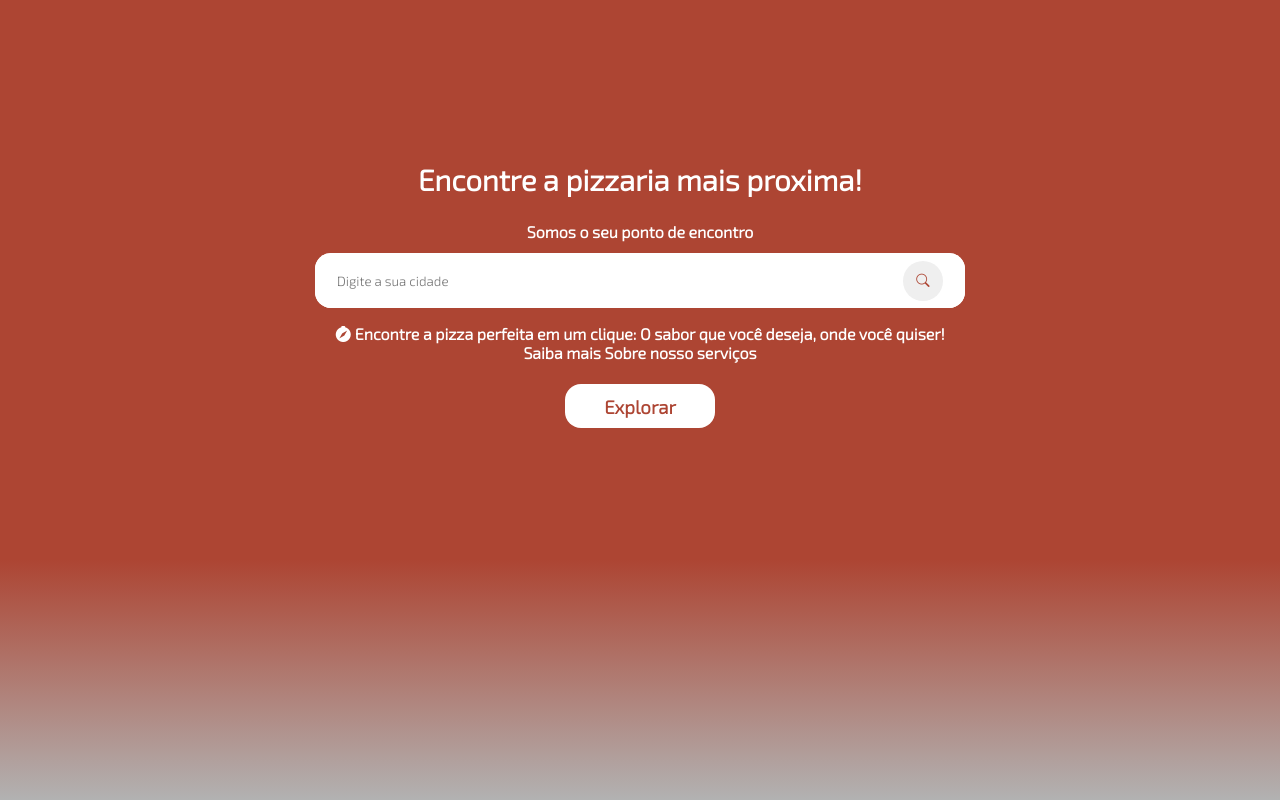
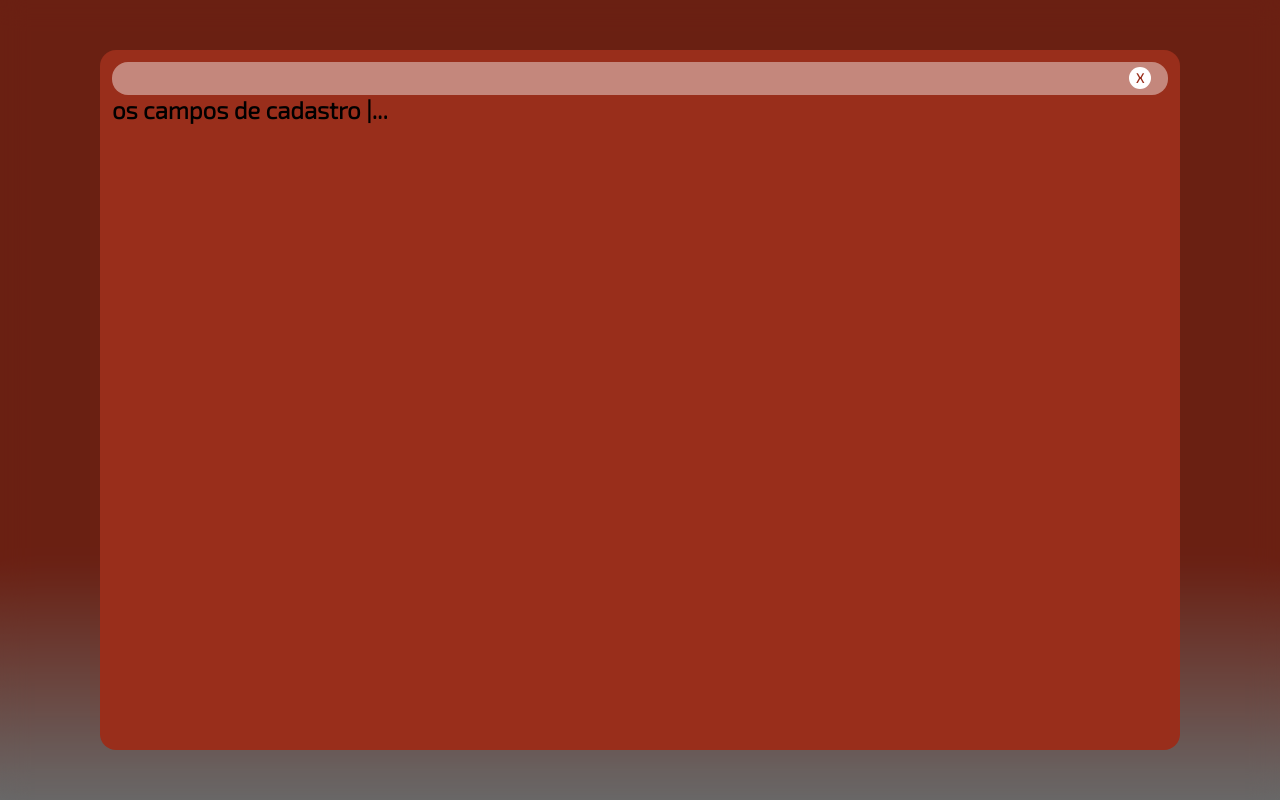
Before and after one commit to brendo-gomes-santana/PizzaMap, a plain HTML site: page site/index.html in a window 1280 px wide. Drawn offline with nearby package versions, Linux system fonts and the light colour scheme.

Commit message:
Tela de cadastro... Incompleta
Cadastro!

```diff
--- /dev/null
+++ b/site/css/modal.css
@@ -0,0 +1,38 @@
+.modalWindow{
+    width: 100%;
+    height: 100%;
+    background-color: var(--opacity--);
+    backdrop-filter: blur(13px);
+    position: fixed;
+    top: 0%;
+    left: 0%;
+    display: flex;
+    align-items: center;
+    justify-content: center;
+}
+.cadastroContainer{
+    padding: 12px;
+    background-color: var(--base--);
+    position: relative;
+    width: calc(100% - 200px);
+    height: calc(100% - 100px);
+    border-radius: 16px;
+    margin: auto;
+}
+.cadastroContainer > .top{
+    padding: 5px;
+    height: 33px;
+    background-color: var(--branca-2--);
+    border-radius: 16px;
+}
+.closeBtn{
+    margin-right: 12px;
+    width: 22px;
+    height: 22px;
+    float: right;
+    border-radius: 50%;
+    border: none;
+    color: var(--base--);
+    font-weight: bolder;
+    background-color: var(--branca--);
+}
--- a/site/css/style.css
+++ b/site/css/style.css
@@ -10,8 +10,10 @@
 :root{
     --fontePrimary--:'Exo 2', 'Roboto', sans-serif;
     --branca--:#fff;
-    --base--:#ad4533;
-    --darck--:#0000004d;
+    --branca-2--:#ffffff6c;
+    --base--:#992e1b;
+    --darck--:#13121271;
+    --opacity--:#0000004d;
 }
 ul{
     list-style: none;
--- a/site/index.html
+++ b/site/index.html
@@ -6,6 +6,7 @@
   <link rel="stylesheet" href="https://cdn.jsdelivr.net/npm/bootstrap-icons@1.10.5/font/bootstrap-icons.css">
   <link rel="stylesheet" href="css/style.css">
   <link rel="stylesheet" href="css/inicio.css">
+  <link rel="stylesheet" href="css/modal.css">
   <link rel="shortcut icon" href="img/entregador-de-pizza-removebg-preview.png" type="image/x-icon">
   <title>Pizza Map | Home </title>
 </head>
@@ -26,6 +27,18 @@
         <h4 class="pub"><i class="bi bi-compass-fill"> </i>Encontre a pizza perfeita em um clique: O sabor que você deseja, onde você quiser! <br>Saiba mais Sobre nosso serviços </h4>
         <button class="explorarBtn"> explorar</button>
       </section>
+       <!-- modal -->
+      <section class="modalWindow">
+        <div class="cadastroContainer">
+          <div class="top">
+            <button class="closeBtn">X</button>
+          </div>
+             <form action="#">
+              <h1> os campos de cadastro |...  </h1>
+             </form>
+        </div>
+      </section>
+
   </main>
 </body>
 </html>
```
